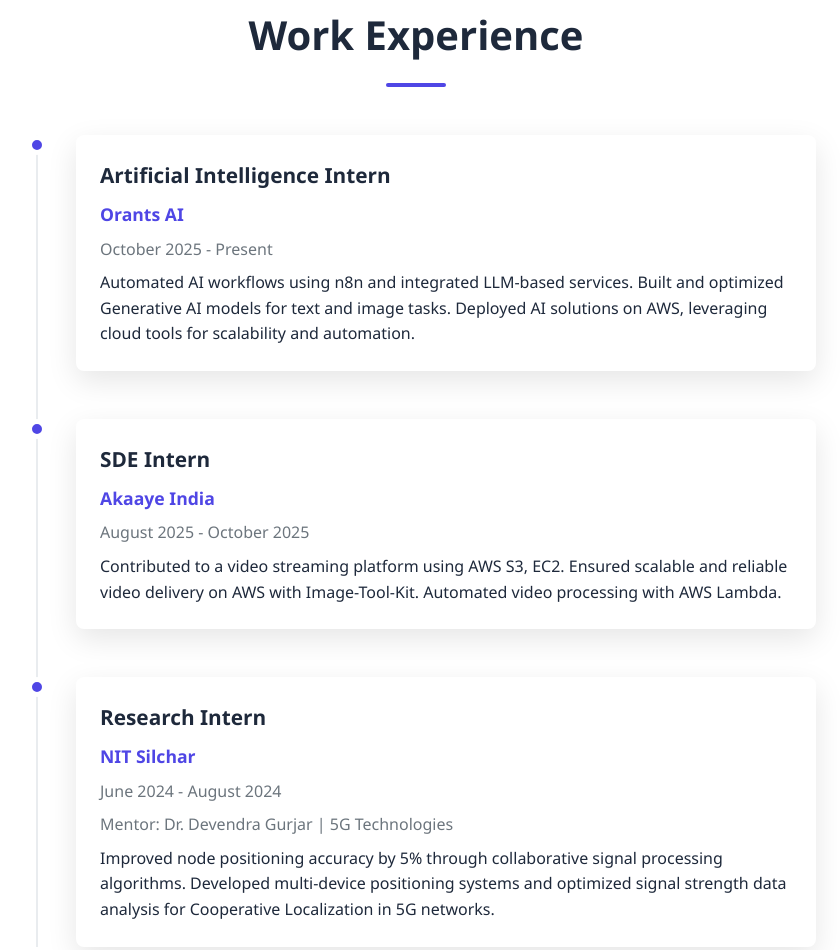
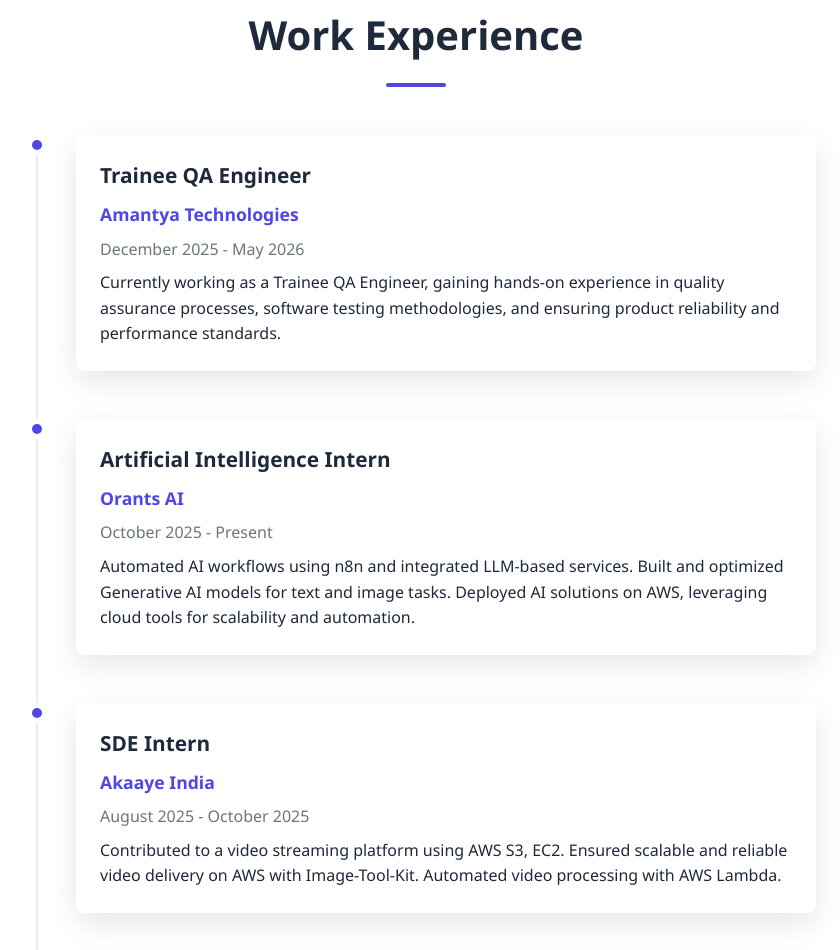
Before and after one commit to Sameer21/Portfolio, a plain HTML site: page index.html in a window 1280 px wide. Shown: the part 3666-4616 px from the top of the page, without its empty margins (224-1064 px from the left). Drawn offline with Linux system fonts and the light colour scheme.

```diff
--- a/index.html
+++ b/index.html
@@ -245,6 +245,18 @@
                 <div class="underline"></div>
             </div>
             <div class="experience-timeline">
+
+                <!-- NEW: Amantya Technologies -->
+                <div class="timeline-item">
+                    <div class="timeline-dot"></div>
+                    <div class="timeline-content">
+                        <h3>Trainee QA Engineer</h3>
+                        <h4>Amantya Technologies</h4>
+                        <p class="timeline-date">December 2025 - May 2026</p>
+                        <p>Currently working as a Trainee QA Engineer, gaining hands-on experience in quality assurance processes, software testing methodologies, and ensuring product reliability and performance standards.</p>
+                    </div>
+                </div>
+
                 <div class="timeline-item">
                     <div class="timeline-dot"></div>
                     <div class="timeline-content">
```
